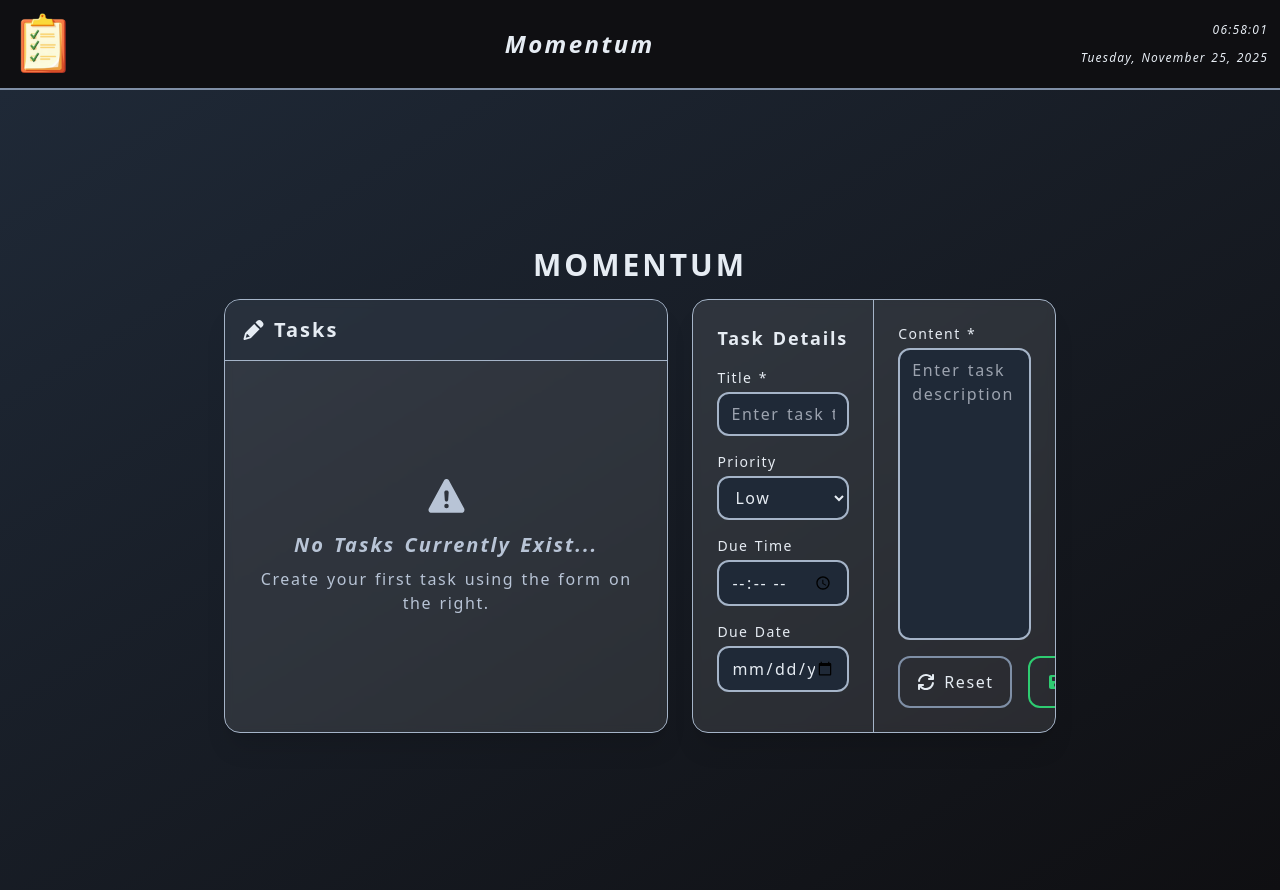
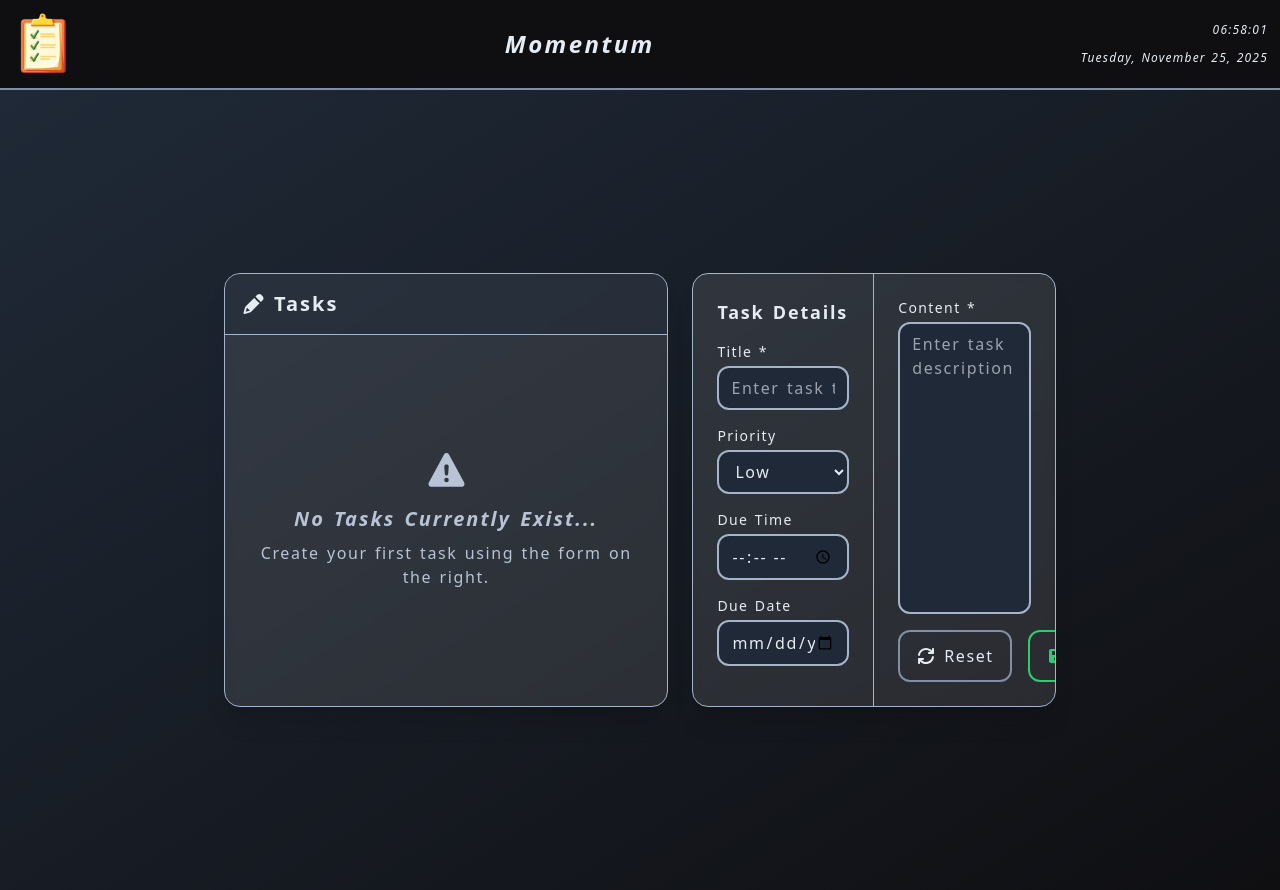
Before and after one commit to mek0124/momentum, a React (Vite) app: page / in a window 1280 px wide. Built offline with nearby package versions, Linux system fonts and the light colour scheme.

Commit message:
fix: Remove Momentum header from dashboard, keep containers with 840px height

```diff
--- a/src/pages/dashboard.tsx
+++ b/src/pages/dashboard.tsx
@@ -183,13 +183,6 @@ export default function Dashboard() {
 
   return (
     <div className="flex flex-col items-center justify-center w-full flex-grow p-4 bg-gradient-to-br from-secondary to-teritary min-h-screen">
-      {/* Top Bar with Centered Momentum */}
-      <div className="w-full max-w-[65vw] mb-4 text-center">
-        <h1 className="text-3xl font-bold text-text_primary tracking-widest">
-          MOMENTUM
-        </h1>
-      </div>
-
       <div className="w-full max-w-[65vw] flex flex-col lg:flex-row gap-6">
         {/* Task List Section */}
         <div className="flex flex-col flex-grow lg:w-[55%] bg-white/10 backdrop-blur-sm rounded-2xl border border-accent shadow-xl overflow-hidden">
```
